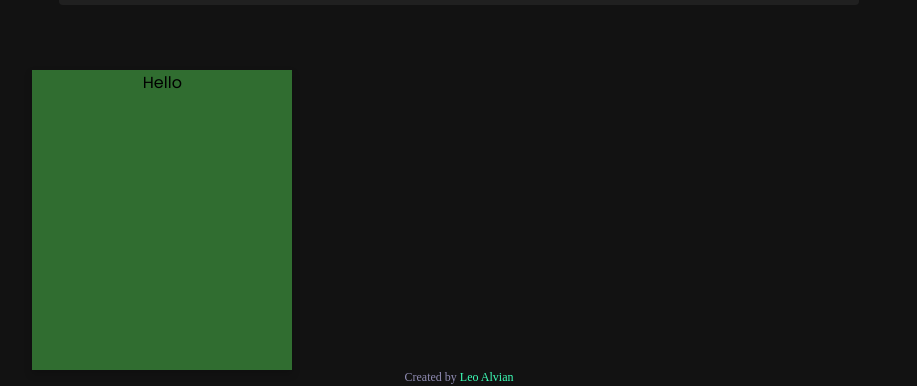
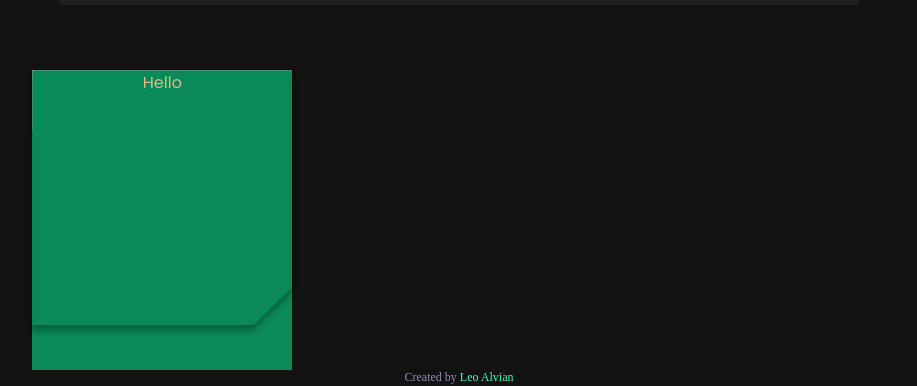
Before and after one commit to LeoAlvian/portfolio, a Vue app: page / in a window 1280 px wide. Shown: the part 2749-3135 px from the top of the page, without its empty margins (181-1098 px from the left). Built offline with nearby package versions, Linux system fonts and the light colour scheme; a web font is replaced by a local one; what vue-unicons would draw is missing.

Commit message:
card shadow and animation done

```diff
--- a/src/components/Body.vue
+++ b/src/components/Body.vue
@@ -143,7 +143,7 @@
         <div class="more-project-card">
           <div class="bg-card">
             <div class="display-info-card">
-
+              Hello
             </div>
           </div>
           <div class="cover-card">
@@ -151,7 +151,9 @@
               <div class="flip-card-front">
                 Hello
               </div>
-              <div class="flip-card-back"></div>
+              <div class="flip-card-back">
+                Hey
+              </div>
             </div>
           </div>
         </div>
@@ -178,6 +180,7 @@ export default {
 <style scoped lang="scss">
 
 $base-color: #3DFFB8;
+$base-color-card: #0a8a5b;
 $soft-grey: #918DB4;
 $soft-white: #E6FFF6;
 $line-color: hsla(246, 21%, 63%, 0.4);
@@ -693,18 +696,19 @@ p {
   bottom: 0; left: 0;
   height: 80%;
   width: 100%;
-  background-color: rgb(48, 109, 48);
+  background-color: $base-color-card;
 }
 
 .cover-card {
   position: absolute;
   top: 0; left: 0;
-  height: 300px;
-  width: 260px;
+  height: 85%;
+  width: 100%;
   background-color: transparent;
 
   perspective: 1000px;
-
+  z-index: 1000;
+  filter: drop-shadow(-1px 6px 3px rgba(0,0,0,0.3));
 }
 
 .flip-card-inner {
@@ -712,10 +716,11 @@ p {
   width: 100%;
   height: 100%;
   text-align: center;
-  transition: transform 0.6s;
+  transition: transform 350ms;
   transform-origin: top;
   transform-style: preserve-3d;
-  box-shadow: 0 4px 8px 0 rgba(0,0,0,0.2);
+  // box-shadow: 0 4px 8px 0 rgba(0,0,0,0.2);
+  // filter: drop-shadow(-1px 6px 3px rgba(0,0,0,0.4));
 }
 
 .cover-card:hover .flip-card-inner {
@@ -731,14 +736,16 @@ p {
 }
 
 .flip-card-front {
-  background-color: rgb(48, 109, 48);
-  color: black;
+  background-color: $base-color-card;
+  color: burlywood;
+  clip-path: polygon(0% 0%, 100% 0%, 100% 85%, 85% 100%, 0% 100%);
 }
 
 .flip-card-back {
   background-color: burlywood;
-  color: white;
+  color: black;
   transform: rotateX(180deg);
+  clip-path: polygon(0% 0%, 85% 0%, 100% 15%, 100% 100%, 0% 100%);
 }
 
 
```
